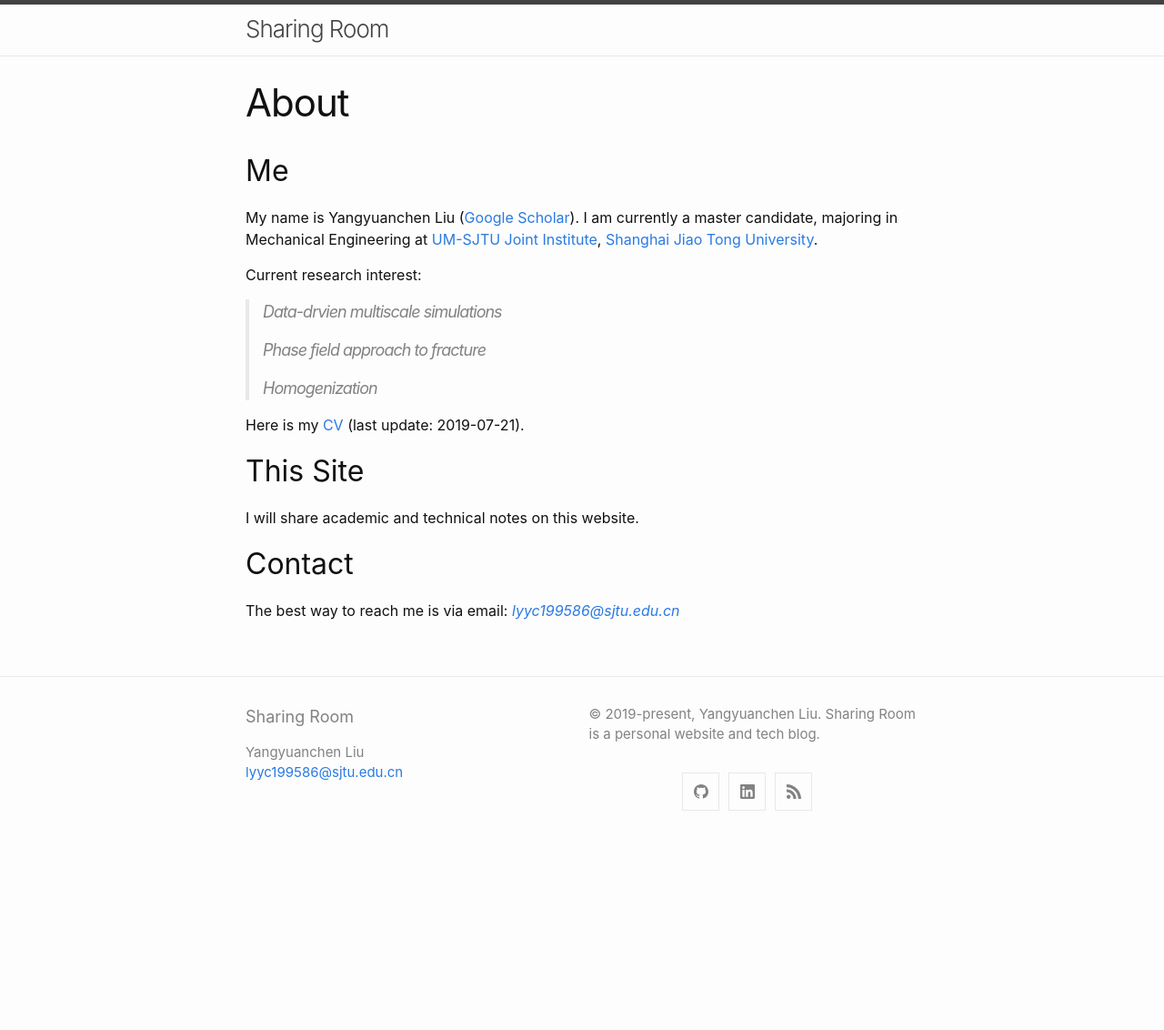
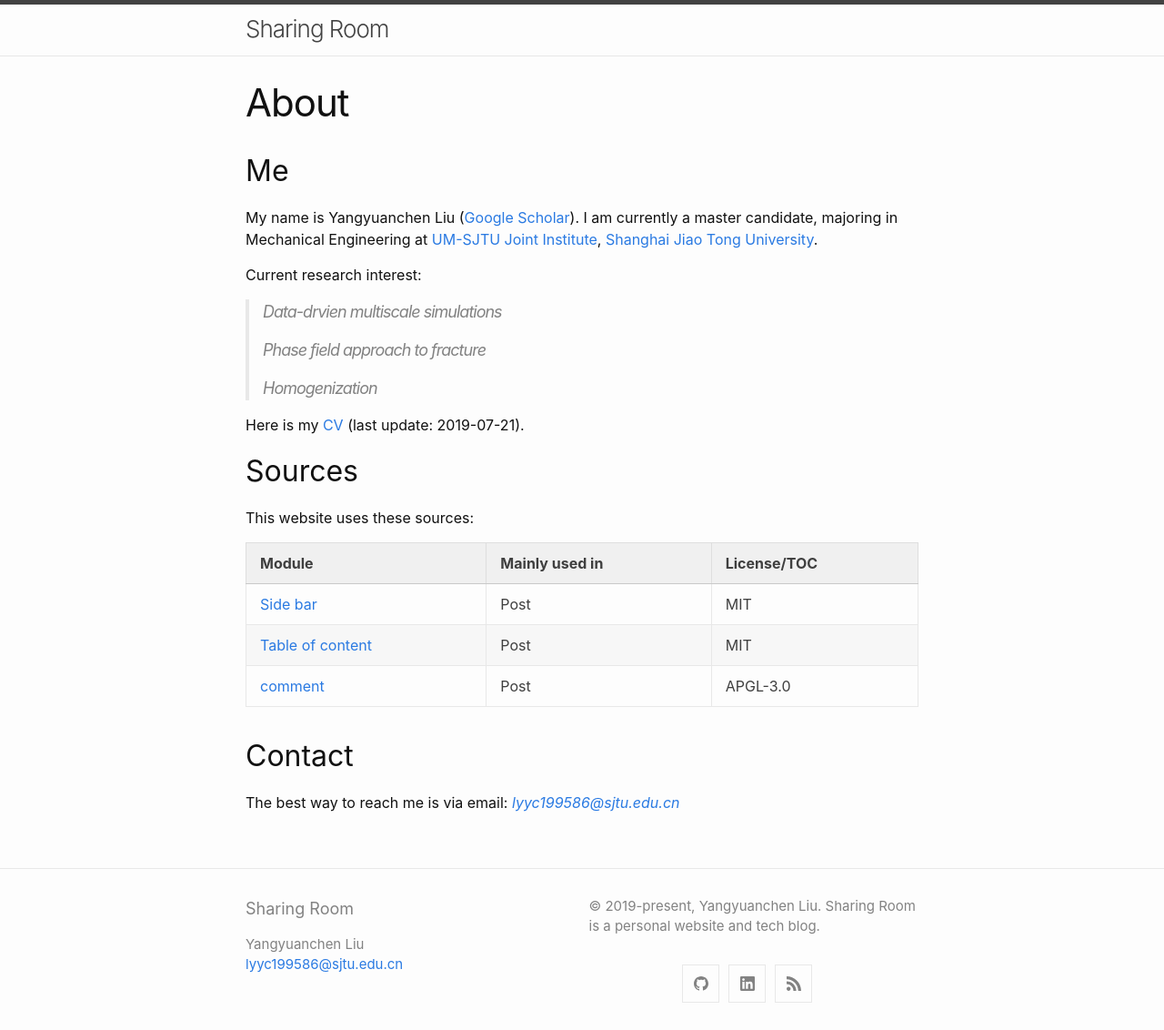
Before and after one commit to lyyc199586/lyyc199586.github.io, a Jekyll site: the page built from about.md, in a window 1280 px wide. Shown: the whole page at 91% size. Built offline with Jekyll 4.4.1, drawn with Linux system fonts in a browser that asks for light colours; before the commit the page ends 921 px from its top, so only the background shows below that.

Commit message:
updat post

```diff
--- a/about.md
+++ b/about.md
@@ -17,9 +17,17 @@ Current research interest:
 
 Here is my [CV](/cv/cv.md) (last update: 2019-07-21).
 
-## This Site
+## Sources
 
-I will share academic and technical notes on this website.
+This website uses these sources:
+
+| Module                                                   | Mainly used in | License/TOC |
+| -------------------------------------------------------- | -------------- | ----------- |
+| [Side bar](https://github.com/poole/lanyon)              | Post           | MIT         |
+| [Table of content](https://github.com/allejo/jekyll-toc) | Post           | MIT         |
+| [comment](https://disqus.com/)                           | Post           | APGL-3.0    |
+
+
 
 ## Contact
 
```
Also changed, not shown: _posts/2019-07-21-blog-building.md (+23 -10 lines).
